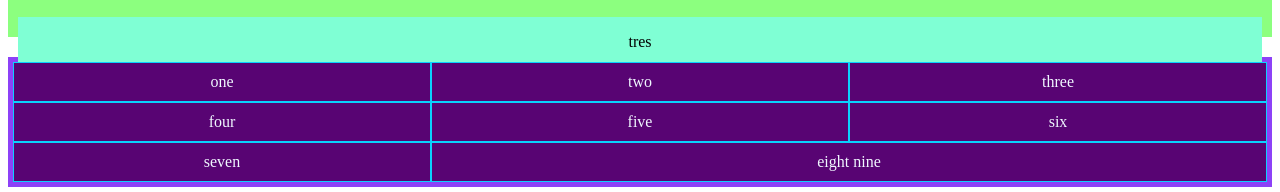
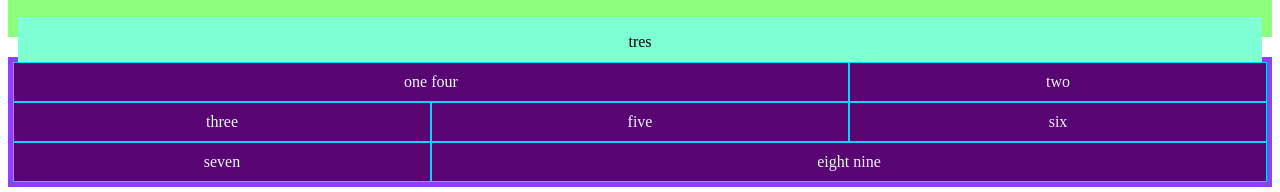
Before and after one commit to Victoria98Sagastizabal/flex1, a plain HTML site: page index.html in a window 1280 px wide. Shown: the part 143-335 px from the top of the page. Drawn offline with Linux system fonts and the light colour scheme.

Commit message:
modif griglia x2

```diff
--- a/index.html
+++ b/index.html
@@ -14,10 +14,9 @@
     </div>
 
     <div class="grid-container">
-      <div class="cell">one</div>
+      <div class="cell merged">one four</div>
       <div class="cell">two</div>
       <div class="cell">three</div>
-      <div class="cell">four</div>
       <div class="cell">five</div>
       <div class="cell">six</div>
       <div class="cell">seven</div>
```
